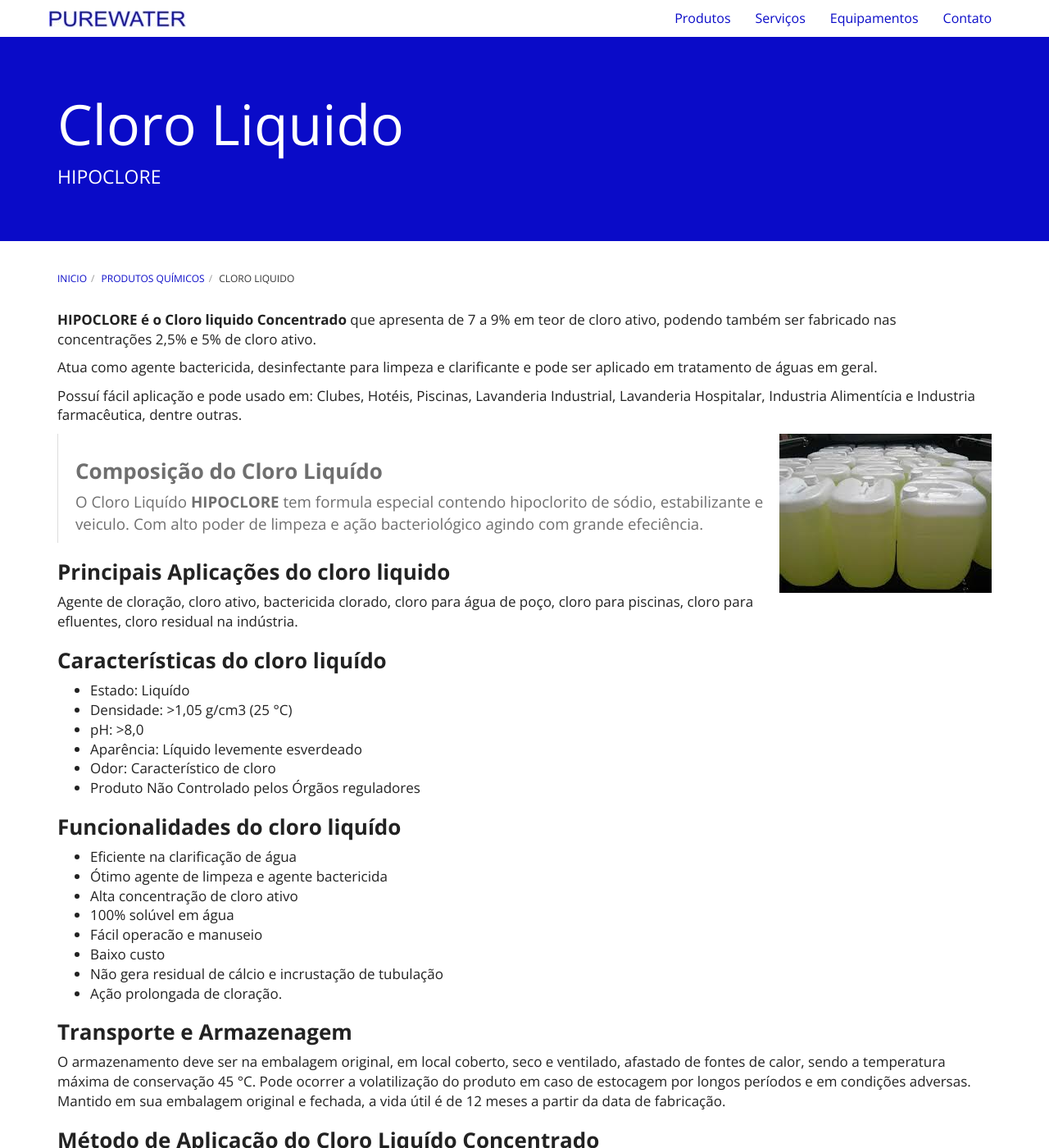
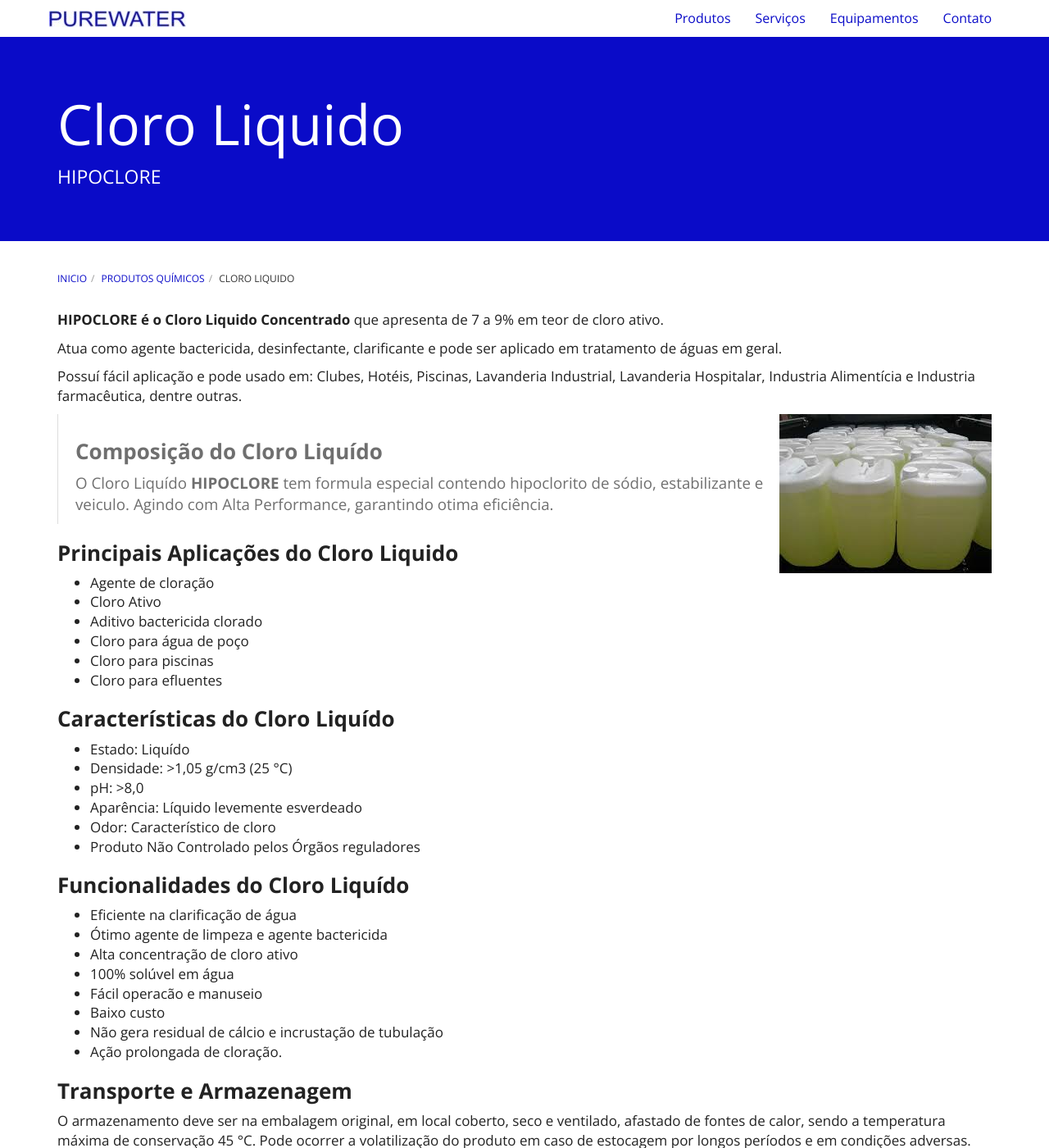
Before and after one commit to purewaterefluentes/purewaterefluentes.github.io, a Jekyll site: the page built from produtos/cloro-liquido.md, in a window 1280 px wide and 1400 px high. Shown: the whole window at 82% size. Built offline with Jekyll 4.4.1, drawn with Linux system fonts in a browser that asks for light colours; nearby versions of some CDN libraries; library files that are not in the unit come from our copies.

Commit message:
Update cloro-liquido.md

```diff
--- a/produtos/cloro-liquido.md
+++ b/produtos/cloro-liquido.md
@@ -5,9 +5,9 @@
 subtitle: HIPOCLORE
 ---
 
-**HIPOCLORE é o Cloro liquido Concentrado** que apresenta de 7 a 9% em teor de cloro ativo, podendo também ser fabricado nas concentrações 2,5% e 5% de cloro ativo.
+**HIPOCLORE é o Cloro Liquido Concentrado** que apresenta de 7 a 9% em teor de cloro ativo.
 
-Atua como agente bactericida, desinfectante para limpeza e clarificante e pode ser aplicado em tratamento de águas em geral.
+Atua como agente bactericida, desinfectante,  clarificante e pode ser aplicado em tratamento de águas em geral.
 
 Possuí fácil aplicação e pode usado em: Clubes, Hotéis, Piscinas, Lavanderia Industrial, Lavanderia Hospitalar, Industria Alimentícia e Industria farmacêutica, dentre outras.
 
@@ -16,12 +16,17 @@
 >
 ### **Composição do Cloro Liquído**
 O Cloro Liquído **HIPOCLORE** tem formula especial contendo hipoclorito de sódio, estabilizante e veiculo.
-Com alto poder de limpeza e ação bacteriológico agindo com grande efeciência.
+Agindo com Alta Performance, garantindo otima eficiência.
 
-### **Principais Aplicações do cloro liquido**
-Agente de cloração, cloro ativo, bactericida clorado, cloro para água de poço, cloro para piscinas, cloro para efluentes, cloro residual na indústria.
+### **Principais Aplicações do Cloro Liquido**
+- Agente de cloração
+- Cloro Ativo
+- Aditivo bactericida clorado
+- Cloro para água de poço
+- Cloro para piscinas
+- Cloro para efluentes
 
-### **Características do cloro liquído**
+### **Características do Cloro Liquído**
 
 - Estado: Liquído
 - Densidade: >1,05 g/cm3 (25 °C)
@@ -31,7 +36,7 @@
 - Produto Não Controlado pelos Órgãos reguladores
 
 
-### **Funcionalidades do cloro liquído**
+### **Funcionalidades do Cloro Liquído**
 
 - Eficiente na clarificação de água
 - Ótimo agente de limpeza e agente bactericida
@@ -41,7 +46,6 @@
 - Baixo custo
 - Não gera residual de cálcio e incrustação de tubulação
 - Ação prolongada de cloração.
-
 
 ### **Transporte e Armazenagem**
 O armazenamento deve ser na embalagem original, em local coberto, seco e ventilado, afastado de fontes de calor, sendo a temperatura máxima de conservação 45 °C.
```
